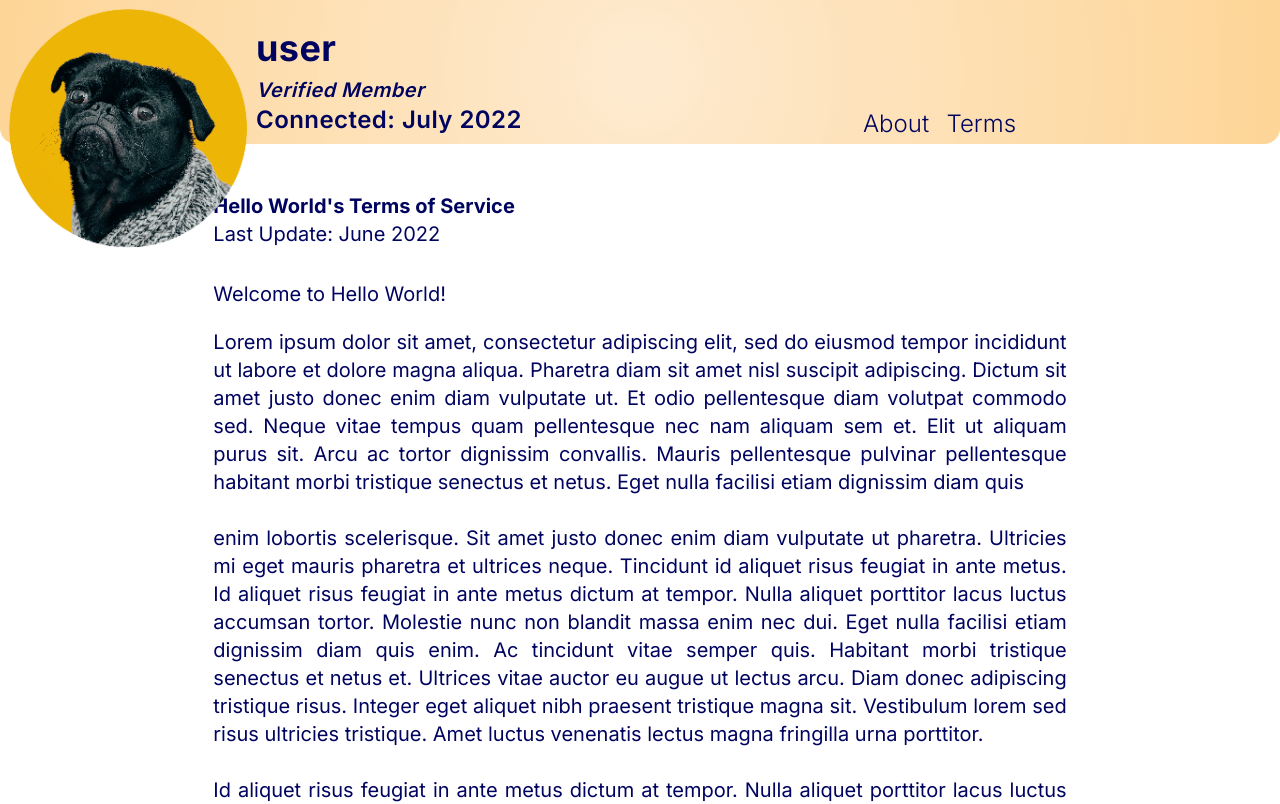
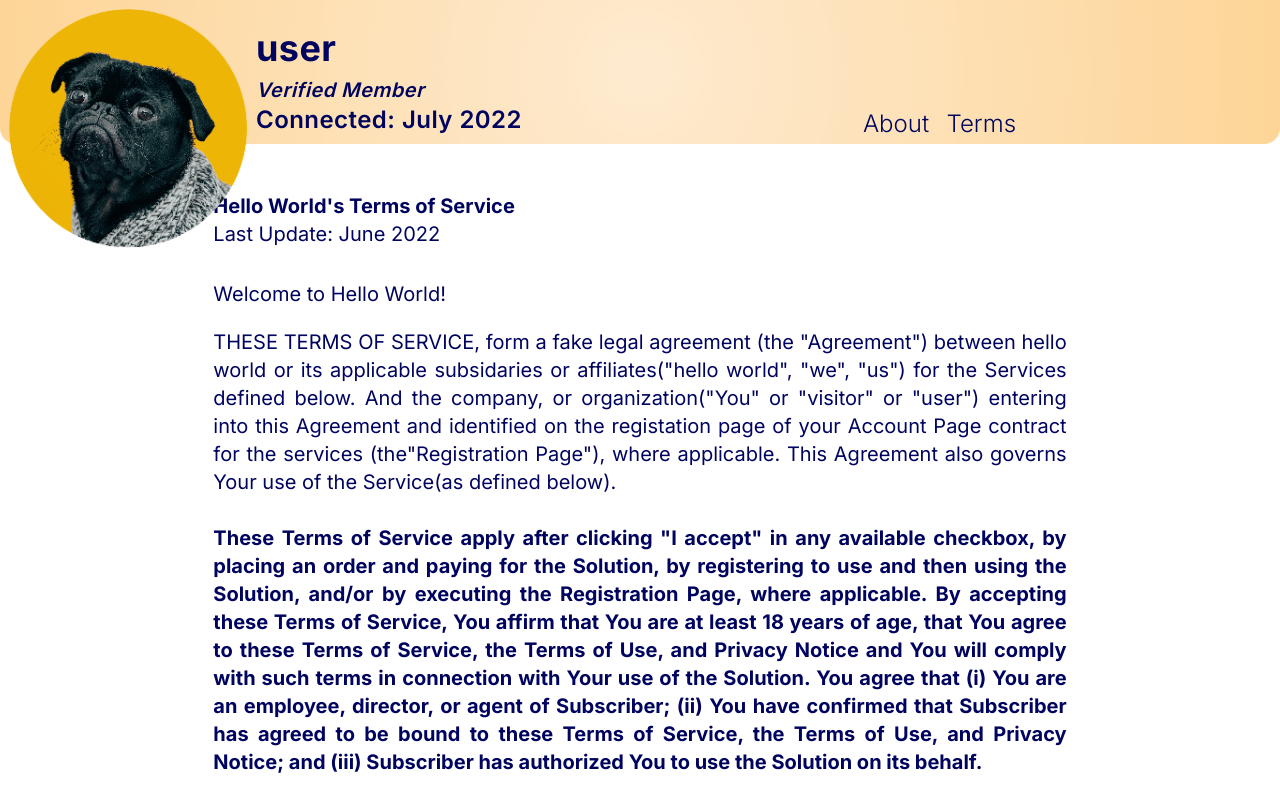
Before and after one commit to ballardingram/hello-world, a React (Create React App) app in the folder client/: page /terms in a window 1280 px wide. Shown: the top 804 px of the page. Built offline with nearby package versions, Linux system fonts and the light colour scheme; no server answers.

Commit message:
updating uri for heroku

```diff
--- a/client/src/App.js
+++ b/client/src/App.js
@@ -15,11 +15,9 @@ import Profile from './pages/Profile';
 import PublicProfile from './pages/PublicProfile';
 
 
-const uri = process.env.graphQLServer ? process.env.graphQLServer: "http://localhost";
-const uriport = process.env.port ?process.env.port : 3001
-const graphQLURL = uri+":"+uriport+"/graphql"
+
 const httpLink = createHttpLink({
-  uri:  graphQLURL,
+  uri:  '/graphql',
 });
 
 
--- a/client/src/components/ExpandSkills/index.js
+++ b/client/src/components/ExpandSkills/index.js
@@ -34,7 +34,7 @@ const ExpandSkills = ({ skills }) => {
               return <li>{userSkills.skillName}</li>
             }): <li>Add some skills!!</li>}
 
-            <li>HTML</li>
+            {/* <li>HTML</li>
             <li>CSS</li>
             <li>Tailwind</li>
             <li>React</li>
@@ -43,7 +43,7 @@ const ExpandSkills = ({ skills }) => {
             <li>Oauth</li>
             <li>NoSQL</li>
             <li>Express.JS</li>
-            <li>Heroku</li>
+            <li>Heroku</li> */}
 
           </ul>
         </div>
--- a/client/src/pages/Register.js
+++ b/client/src/pages/Register.js
@@ -101,13 +101,13 @@ const Register = () => {
                   </button>
               </div>
               <p className='text-center mt-5 font-semibold underline'>or</p>
-              <div className='mt-2'>
+              {/* <div className='mt-2'>
                 <p className="text-sm mr-2 font-semibold text-center mb-2 tracking-wider">Sign up with:</p>
                 <div className='flex justify-center'>
                   <a href='http://localhost:3001/api/auth/facebook' className='facebook mx-3'><Icon icon={facebookIcon} height="30" /></a>
                   <a href='/' className='github mx-3'><Icon icon={githubFill} height="30" /></a>
                 </div>
-              </div>
+              </div> */}
               <div className='mt-10 flex content-center justify-between' id='terms-label'>
                 <div className='inline-block ml-4 text-sm h-full content-center'>
                   Agree to<Link to='/terms'> terms & conditions</Link>
--- a/client/src/pages/TermsAndConditions.js
+++ b/client/src/pages/TermsAndConditions.js
@@ -16,57 +16,56 @@ const Terms = () => {
       Welcome to Hello World!
     </div>
     <p className='col-start-3 col-span-8 text-justify'>
-      Lorem ipsum dolor sit amet, consectetur adipiscing elit, sed do eiusmod tempor incididunt
-      ut labore et dolore magna aliqua. Pharetra diam sit amet nisl suscipit adipiscing. Dictum
-      sit amet justo donec enim diam vulputate ut. Et odio pellentesque diam volutpat commodo
-      sed. Neque vitae tempus quam pellentesque nec nam aliquam sem et. Elit ut aliquam purus
-      sit. Arcu ac tortor dignissim convallis. Mauris pellentesque pulvinar pellentesque
-      habitant morbi tristique senectus et netus. Eget nulla facilisi etiam dignissim diam quis
+    THESE TERMS OF SERVICE, form a fake legal agreement (the "Agreement") between hello world or its applicable subsidaries or affiliates("hello world", "we", "us") for the Services defined below.
+      And the company, or organization("You" or "visitor" or "user") entering into this Agreement and identified on the registation page of your Account Page contract for the services (the"Registration Page"), where applicable.
+      This Agreement also governs Your use of the Service(as defined below).
       <br></br>
       <br></br>
-      enim lobortis scelerisque. Sit amet justo donec enim diam vulputate ut pharetra. Ultricies
-      mi eget mauris pharetra et ultrices neque. Tincidunt id aliquet risus feugiat in ante metus.
-      Id aliquet risus feugiat in ante metus dictum at tempor. Nulla aliquet porttitor lacus
-      luctus accumsan tortor. Molestie nunc non blandit massa enim nec dui. Eget nulla facilisi
-      etiam dignissim diam quis enim. Ac tincidunt vitae semper quis. Habitant morbi tristique
-      senectus et netus et. Ultrices vitae auctor eu augue ut lectus arcu. Diam donec adipiscing
-      tristique risus. Integer eget aliquet nibh praesent tristique magna sit. Vestibulum lorem
-      sed risus ultricies tristique. Amet luctus venenatis lectus magna fringilla urna porttitor.
+      <strong>
+      These Terms of Service apply after clicking "I accept" in any available checkbox, by placing an order and paying for the Solution, by registering to use and then using the Solution, and/or by executing the Registration Page, where applicable. By accepting these Terms of Service, You affirm that You are at least 18 years of age, that You agree to these Terms of Service, the Terms of Use, and Privacy Notice and You will comply with such terms in connection with Your use of the Solution. You agree that (i) You are an employee, director, or agent of Subscriber; (ii) You have confirmed that Subscriber has agreed to be bound to these Terms of Service, the Terms of Use, and Privacy Notice; and (iii) Subscriber has authorized You to use the Solution on its behalf.
+      </strong>
       <br></br>
       <br></br>
-      Id aliquet risus feugiat in ante metus dictum at tempor. Nulla aliquet porttitor lacus
-      luctus accumsan tortor. Molestie nunc non blandit massa enim nec dui. Eget nulla facilisi
-      etiam dignissim diam quis enim. Ac tincidunt vitae semper quis. Habitant morbi tristique
-      senectus et netus et. Ultrices vitae auctor eu augue ut lectus arcu. Diam donec adipiscing
-      tristique risus. Integer eget aliquet nibh praesent tristique magna sit. Vestibulum lorem
-      sed risus ultricies tristique. Amet luctus venenatis lectus magna fringilla urna porttitor.
+      'hello world' is an app and desktop site hosted at https://www.helloworld.com/. The site is used for academic purposes only.
+      It is for the UT Full Stack Bootcamp as a part of Challenge 22: MERN SPA. The following developers created the site:<br></br>
+      - Ballard Ingram<br></br>
+      - Cassandra Hardin<br></br>
+      - Will Stock<br></br>
+      - Stephen Fike<br></br>
+      - Ramu Makkena<br></br>
+      - Robert D. Gonzales
       <br></br>
       <br></br>
-      Lectus arcu bibendum at varius vel pharetra vel turpis. Parturient montes nascetur ridiculus
-      mus mauris. Netus et malesuada fames ac turpis egestas. Vel elit scelerisque mauris
-      pellentesque pulvinar pellentesque. Nullam vehicula ipsum a arcu cursus vitae.
-      Id aliquet risus feugiat in ante metus dictum at tempor. Nulla aliquet porttitor lacus
-      luctus accumsan tortor. Molestie nunc non blandit massa enim nec dui. Eget nulla facilisi
-      etiam dignissim diam quis enim. Ac tincidunt vitae semper quis. Habitant morbi tristique
-      senectus et netus et. Ultrices vitae auctor eu augue ut lectus arcu. Diam donec adipiscing
-      tristique risus. Integer eget aliquet nibh praesent tristique magna sit. Vestibulum lorem
-      sed risus ultricies tristique. Amet luctus venenatis lectus magna fringilla urna porttitor.
+    The site being for academic purposes only does contain the ability for visitors to create an account, create content, and upload information.
+    The ability to do this is assumed by all visitors to be voluntary and does not guarantee any outcome or meet any expectation of completion for a work product.
+    By creating an account users agree to allow 'hello world' the ability to use, display, and store their information. This will include a display name, email address, password, and social media credentials if provided.
+    Users are permitted to disable and delete their account by accessing the Account page.
+    During this time, those functionalities may not result in account disablement or deletion and the visitor should note this before registering for 'hello world.'
+    Additional steps will not be taken to comply with a CCPA, DCMA, or Opt Out request since this site is academic only and not for consumer use.
       <br></br>
       <br></br>
-      Id aliquet risus feugiat in ante metus dictum at tempor. Nulla aliquet porttitor lacus
-      luctus accumsan tortor. Molestie nunc non blandit massa enim nec dui. Eget nulla facilisi
-      etiam dignissim diam quis enim. Ac tincidunt vitae semper quis. Habitant morbi tristique
-      senectus et netus et. Ultrices vitae auctor eu augue ut lectus arcu. Diam donec adipiscing
-      tristique risus. Integer eget aliquet nibh praesent tristique magna sit. Vestibulum lorem
-      sed risus ultricies tristique. Amet luctus venenatis lectus magna fringilla urna porttitor.
+      Users agree to a 'Code of Conduct' when using the site. All posts and user activity is monitored to ensure compliance with the 'Code of Conduct'.
+      Users that violate the 'Code of Conduct' rules will be subject to account deletion.
+      Users are not permitted to create another account using alternative communication methods to avoid this action.
+      Users are not permitted to misrepresent themselves on the site.
+      Users must be 18 years of age or older.
       <br></br>
       <br></br>
-      Id aliquet risus feugiat in ante metus dictum at tempor. Nulla aliquet porttitor lacus
-      luctus accumsan tortor. Molestie nunc non blandit massa enim nec dui. Eget nulla facilisi
-      etiam dignissim diam quis enim. Ac tincidunt vitae semper quis. Habitant morbi tristique
-      senectus et netus et. Ultrices vitae auctor eu augue ut lectus arcu. Diam donec adipiscing
-      tristique risus. Integer eget aliquet nibh praesent tristique magna sit. Vestibulum lorem
-      sed risus ultricies tristique. Amet luctus venenatis lectus magna fringilla urna porttitor.
+      The 'Donation Center' is a non-functioning part of the academic site.
+      It is not going to release funds or accept deposits.
+      <br></br>
+      <br></br>
+      <strong>
+      WE AND OUR LICENSORS AND SERVICE PROVIDERS MAKE NO WARRANTIES OR REPRESENTATIONS ABOUT THE CONTENTS OF OUR SITES, HELLO WORLD CONTENT OR THE SERVICES.
+      WE SHALL NOT BE SUBJECT TO LIABILITY FOR ANY DELAYS OR INTERRUPTIONS OF OUR SITES OR THE SERVICES FROM WHATEVER CAUSE.
+      YOU AGREE THAT YOU USE THE SITES, THE HELLO WORLD CONTENT, AND THE SERVICES AT YOUR OWN RISK.
+      OUR SITES, HELLO WORLD CONTENT AND THE SERVICES MAY CONTAIN TECHNICAL INACCURACIES OR TYPOGRAPHICAL ERRORS OR OMISSIONS.
+      HELLO WORLD IS NOT RESPONSIBLE FOR ANY SUCH TYPOGRAPHICAL OR TECHNICAL ERRORS.
+      HELLO WORLD RESERVES THE RIGHT TO MAKE CHANGES, CORRECTIONS, AND/OR IMPROVEMENTS TO OUR SITES, HELLO WORLD CONTENT AND THE SERVICES AT ANY TIME WITHOUT NOTICE.
+      </strong>
+      <br></br>
+      <br></br>
+      <em>Remember this is just a group project. Nothing in here is legally binding.</em>
     </p>
   </div>
   </Layout>
--- a/package.json
+++ b/package.json
@@ -14,6 +14,7 @@
   "version": "1.0.0",
   "main": "server/server.js",
   "scripts": {
+    "build": "cd client && npm run build",
     "test": "echo \"Error: no test specified\" && exit 1",
     "start": "node server/server.js",
     "develop": "concurrently \"cd server && npm run watch\" \"cd client && npm start\"",
```
